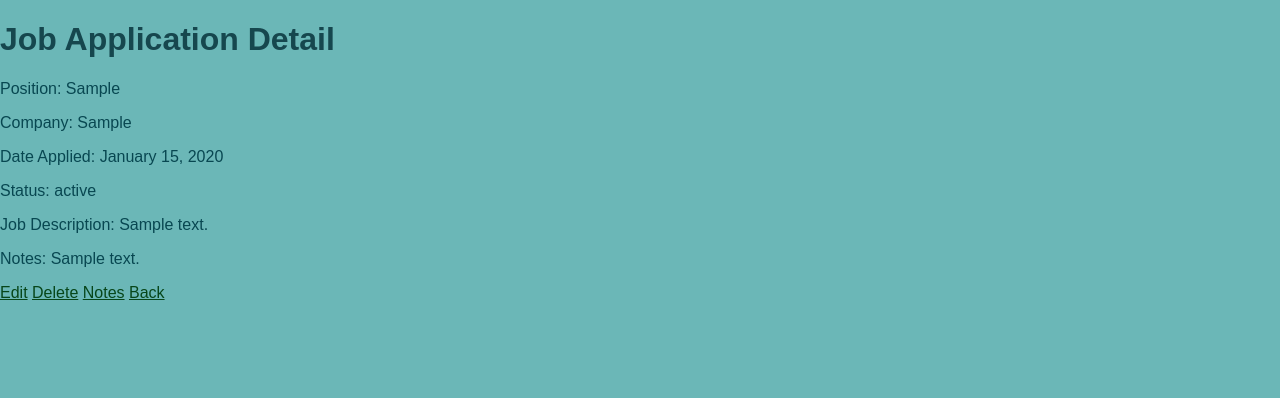
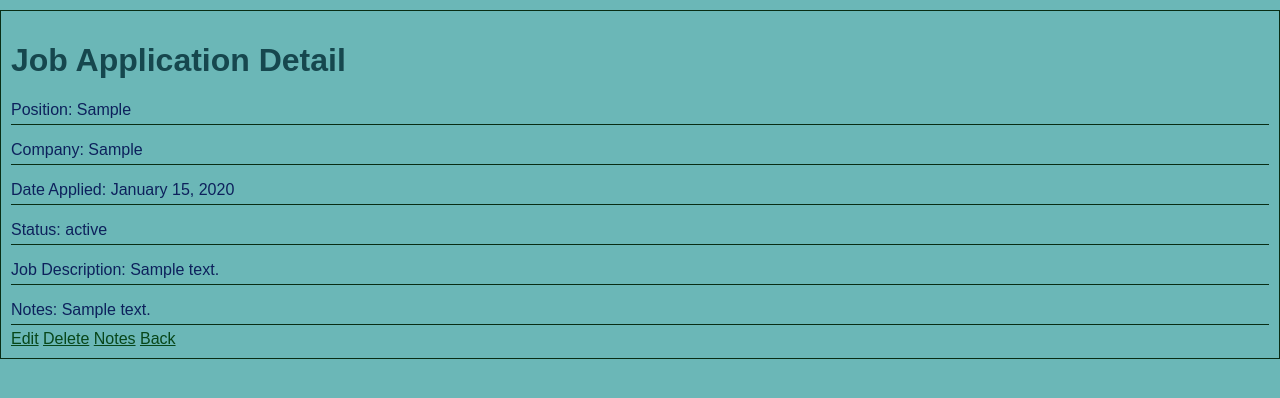
Before and after one commit to Analisac49/JobJedi, a Django app: page /application/1/ in a window 1280 px wide. Shown: the top 398 px of the page. Run offline with Django 5.2, Linux system fonts and the light colour scheme; tables that the repository leaves empty hold one stand-in row (values such as "Sample post").

Commit message:
more css and styling

```diff
--- a/Jedi/static/styles.css
+++ b/Jedi/static/styles.css
@@ -14,7 +14,7 @@ h2 {
 }
 
 p {
-    color: #084751;
+    color: #0d215c;
 }
 
 table {
@@ -37,13 +37,46 @@ th:nth-child(2), td:nth-child(2) { /* Company */
 }
 
 th:nth-child(3), td:nth-child(3) { /* Date Applied */
-    color: #0f3d79;
+    color: #0f7974;
 }
 
 /* Hover effect for the rows */
 tr:hover {
     background-color: #f5f5f5;
 }
+
+/* CSS for Job Application Detail fields */
+.job-detail {
+    border: 1px solid #082d15;
+    padding: 10px;
+    margin: 10px 0;
+}
+
+.job-detail p {
+    border-bottom: 1px solid #082d15;
+    padding-bottom: 5px;
+    margin-bottom: 5px;
+}
+
+.job-detail p strong {
+    display: inline-block;
+    width: 200px;
+}
+
+/* Add border around each field */
+.job-detail p strong::after {
+    content: ":";
+    margin-right: 5px;
+    border-bottom: 1px solid #ddd;
+    display: inline-block;
+}
+
+/* Remove border from the last field */
+.job-detail p:last-child strong::after {
+    border: none;
+}
+
+
 
 #job-application-list {
     margin: 20px;
--- a/Jedi/templates/job_detail.html
+++ b/Jedi/templates/job_detail.html
@@ -1,6 +1,7 @@
 {% extends 'base.html' %}
 
 {% block content %}
+    <div class="job-detail">
         <h1>Job Application Detail</h1>
 
         <p>Position: {{ application.position }}</p>
@@ -14,5 +15,5 @@
         <a href="{% url 'delete_job' job_application_id=application.id %}" onclick="return confirm('Are you sure you want to delete this job application?')">Delete</a>
         <a href="{% url 'notes' job_application_id=application.id %}">Notes</a>
         <a href="{% url 'job_application_list' %}">Back</a>
-
+    </div>
 {% endblock %}
```
Lines whose indentation alone changed are shown as unchanged.
